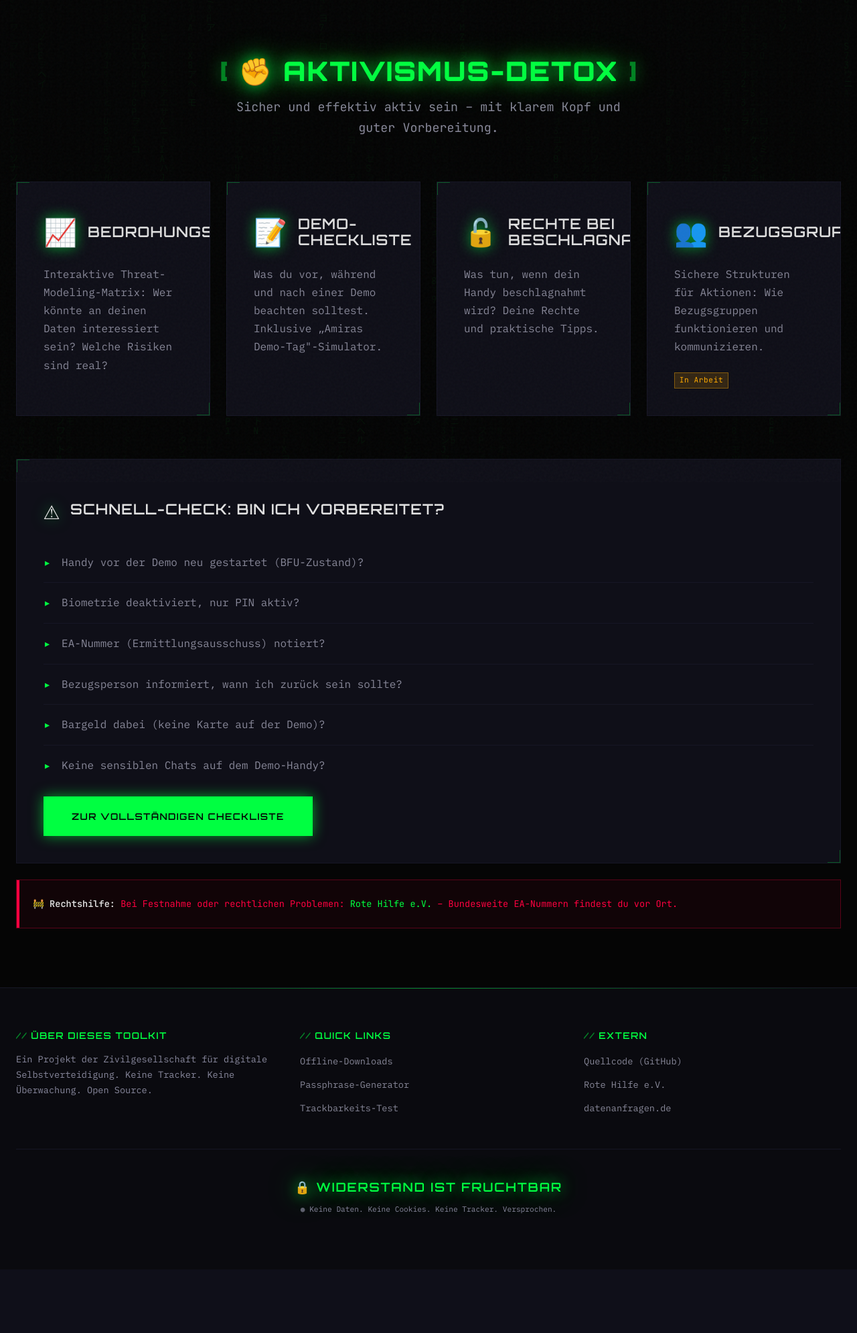
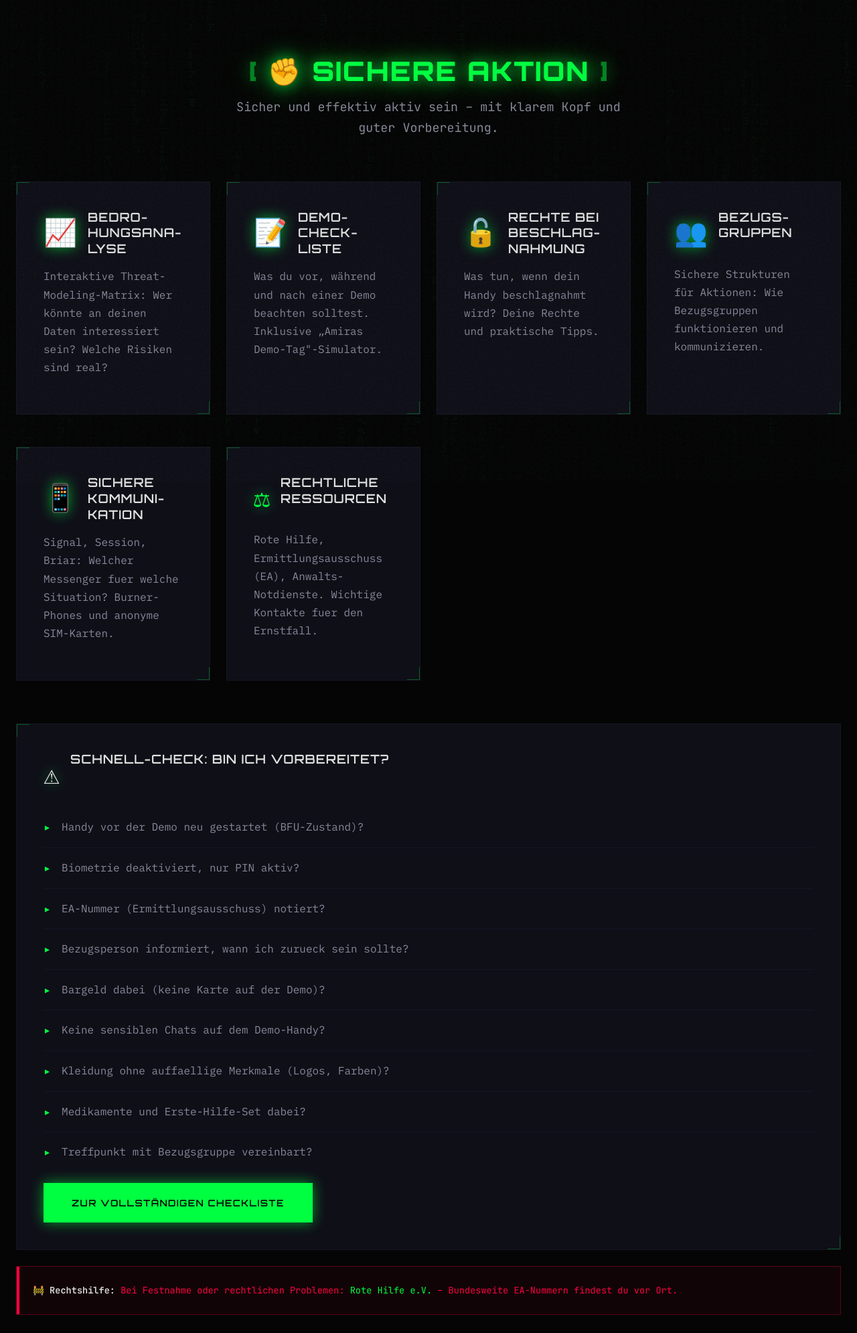
Before and after one commit to Acephali92/Digitale-Resilienz, a Flask app: page /activism in a window 1280 px wide. Shown: the part 80-2070 px from the top of the page at 67% size. Before the commit the page ends 1898 px from the top, so only its background shows below. Run offline with Flask 3, Linux system fonts and the light colour scheme.

Commit message:
feat(activism): Aktivismus-Seite ueberarbeitet und erweitert
- CSS-Fix: Ueberschriften werden nicht mehr abgeschnitten (word-wrap, hyphens)
- Neue Karten: Sichere Kommunikation, Rechtliche Ressourcen
- Bezugsgruppen-Seite verlinkt (Badge entfernt)
- Schnell-Check um 3 Punkte erweitert
- Ueberschrift geaendert: "Aktivismus-Detox" -> "Sichere Aktion"
- Gendersprache entfernt (generisches Maskulinum)

Co-Authored-By: Claude Opus 4.5 <noreply@anthropic.com>

```diff
--- a/static/css/style.css
+++ b/static/css/style.css
@@ -908,7 +908,7 @@ a.card:hover {
 
 .card-header {
     display: flex;
-    align-items: center;
+    align-items: flex-start;
     gap: var(--space-md);
     margin-bottom: var(--space-md);
 }
@@ -919,9 +919,13 @@ a.card:hover {
 }
 
 .card-title {
-    font-size: var(--text-xl);
+    font-size: var(--text-lg);
     margin: 0;
     color: var(--color-text);
+    word-wrap: break-word;
+    overflow-wrap: break-word;
+    hyphens: auto;
+    line-height: 1.3;
 }
 
 .card-body {
--- a/templates/activism/bezugsgruppen.html
+++ b/templates/activism/bezugsgruppen.html
@@ -85,7 +85,7 @@
         <li><strong>Medic:</strong> Erste Hilfe, Pflaster, Augensalbe bei Traenengas</li>
         <li><strong>Dokumentation:</strong> Filmt/fotografiert (nur mit Zustimmung!)</li>
         <li><strong>De-Eskalation:</strong> Beruhigt in angespannten Situationen</li>
-        <li><strong>Buddy-System:</strong> Jede*r hat eine*n Partner*in, aufeinander achten</li>
+        <li><strong>Buddy-System:</strong> Jeder hat einen Partner, aufeinander achten</li>
     </ul>
     <div class="alert alert-warning mt-md">
         <strong>&#9888; Rotation:</strong> Rollen sollten nicht starr sein. Abhaengigkeit von
@@ -123,7 +123,7 @@
         <div>
             <h3>Informations-Trennung</h3>
             <ul class="checklist">
-                <li>Nicht jede*r muss alles wissen</li>
+                <li>Nicht jeder muss alles wissen</li>
                 <li>Sensible Details nur muendlich</li>
                 <li>Keine Klarnamen in digitalen Kanaelen</li>
                 <li>"Need-to-know"-Prinzip</li>
--- a/templates/activism/index.html
+++ b/templates/activism/index.html
@@ -1,10 +1,10 @@
 {% extends "base.html" %}
 
-{% block title %}Aktivismus{% endblock %}
+{% block title %}Sichere Aktion{% endblock %}
 
 {% block content %}
 <section class="section-header">
-    <h1>&#9994; Aktivismus-Detox</h1>
+    <h1>&#9994; Sichere Aktion</h1>
     <p class="section-subtitle">
         Sicher und effektiv aktiv sein – mit klarem Kopf und guter Vorbereitung.
     </p>
@@ -44,7 +44,7 @@
         </p>
     </a>
 
-    <div class="card">
+    <a href="{{ url_for('activism_bezugsgruppen') }}" class="card">
         <div class="card-header">
             <span class="card-icon">&#128101;</span>
             <h3 class="card-title">Bezugsgruppen</h3>
@@ -53,8 +53,29 @@
             Sichere Strukturen für Aktionen:
             Wie Bezugsgruppen funktionieren und kommunizieren.
         </p>
-        <span class="badge-wip">In Arbeit</span>
-    </div>
+    </a>
+
+    <a href="{{ url_for('tools_index') }}#messenger" class="card">
+        <div class="card-header">
+            <span class="card-icon">&#128241;</span>
+            <h3 class="card-title">Sichere Kommunikation</h3>
+        </div>
+        <p class="card-body">
+            Signal, Session, Briar: Welcher Messenger fuer welche Situation?
+            Burner-Phones und anonyme SIM-Karten.
+        </p>
+    </a>
+
+    <a href="https://www.rote-hilfe.de/" target="_blank" rel="noopener noreferrer" class="card">
+        <div class="card-header">
+            <span class="card-icon">&#9878;</span>
+            <h3 class="card-title">Rechtliche Ressourcen</h3>
+        </div>
+        <p class="card-body">
+            Rote Hilfe, Ermittlungsausschuss (EA), Anwalts-Notdienste.
+            Wichtige Kontakte fuer den Ernstfall.
+        </p>
+    </a>
 </div>
 
 <section class="card mt-xl">
@@ -67,9 +88,12 @@
             <li>Handy vor der Demo neu gestartet (BFU-Zustand)?</li>
             <li>Biometrie deaktiviert, nur PIN aktiv?</li>
             <li>EA-Nummer (Ermittlungsausschuss) notiert?</li>
-            <li>Bezugsperson informiert, wann ich zurück sein sollte?</li>
+            <li>Bezugsperson informiert, wann ich zurueck sein sollte?</li>
             <li>Bargeld dabei (keine Karte auf der Demo)?</li>
             <li>Keine sensiblen Chats auf dem Demo-Handy?</li>
+            <li>Kleidung ohne auffaellige Merkmale (Logos, Farben)?</li>
+            <li>Medikamente und Erste-Hilfe-Set dabei?</li>
+            <li>Treffpunkt mit Bezugsgruppe vereinbart?</li>
         </ul>
         <a href="{{ url_for('activism_demo_checklist') }}" class="btn btn-primary mt-md">
             Zur vollständigen Checkliste
--- a/templates/conspiracy/filter.html
+++ b/templates/conspiracy/filter.html
@@ -12,7 +12,7 @@
         <li>Primärquellen zitiert (Dokumente, Studien, Augenzeugen)</li>
         <li>Unabhängig verifizierbar</li>
         <li>Differenzierte Darstellung</li>
-        <li>Autor*in/Quelle identifizierbar und qualifiziert</li>
+        <li>Autor/Quelle identifizierbar und qualifiziert</li>
         <li>Bereit zur Korrektur bei neuen Fakten</li>
     </ul>
 </section>
```
